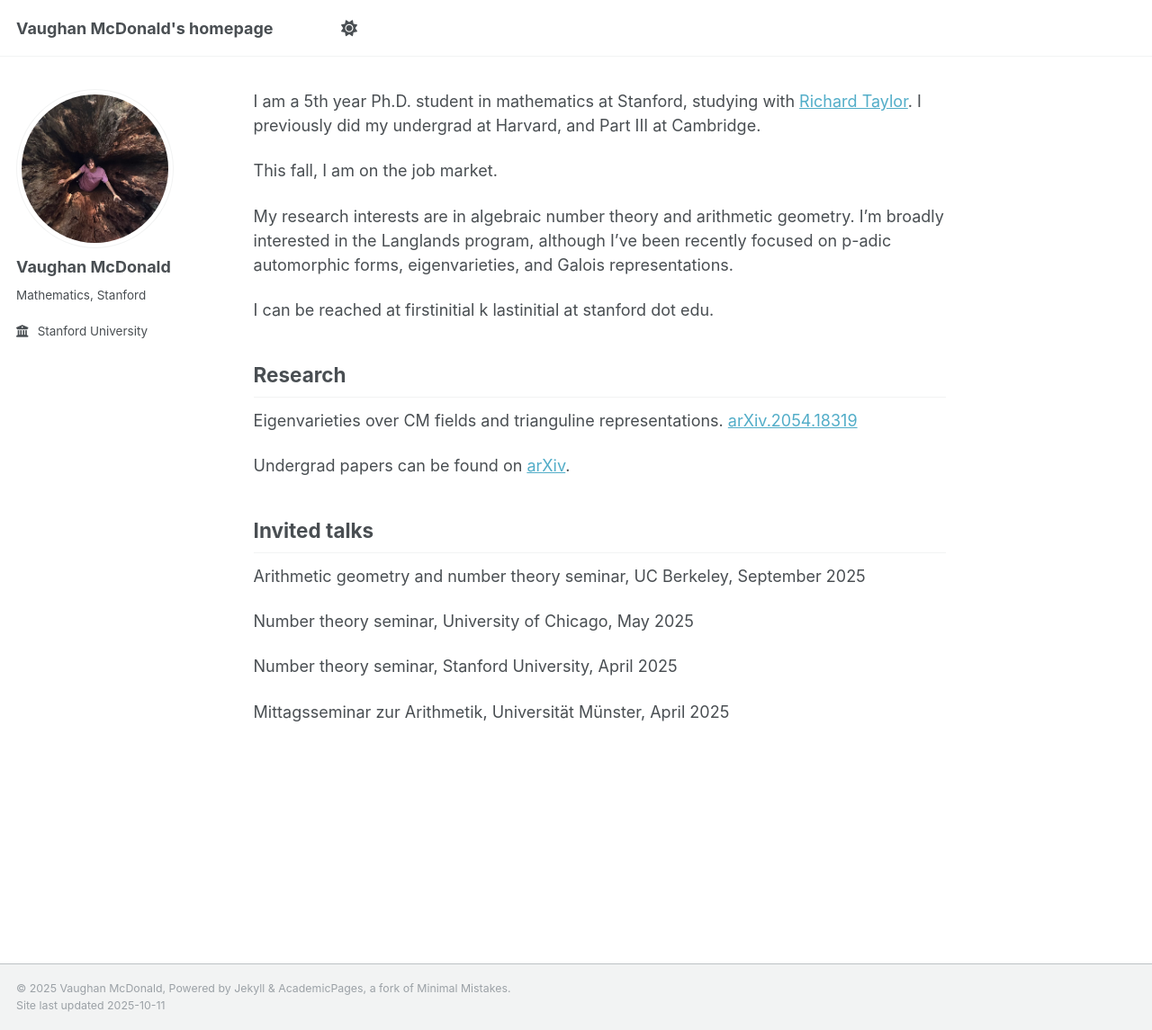
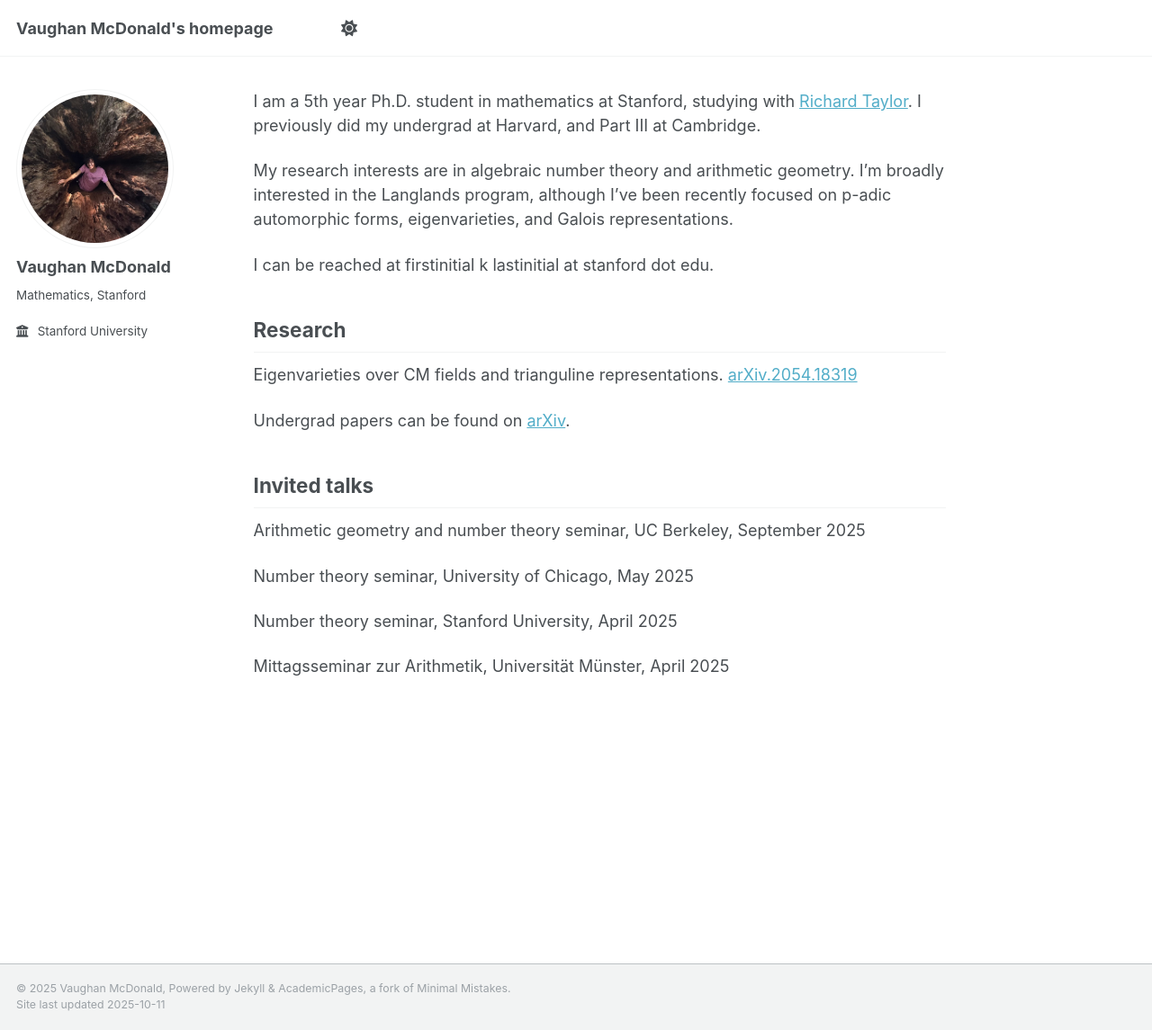
Before and after one commit to mcvaughanald/mcvaughanald.github.io, a Jekyll site: the page built from _pages/about.md, in a window 1280 px wide and 1145 px high. Shown: the whole window at 90% size. Built offline with Jekyll 4.4.1, drawn with Linux system fonts in a browser that asks for light colours.

Commit message:
Update about.md

```diff
--- a/_pages/about.md
+++ b/_pages/about.md
@@ -8,8 +8,6 @@ redirect_from:
 ---
 
 I am a 5th year Ph.D. student in mathematics at Stanford, studying with [Richard Taylor](https://virtualmath1.stanford.edu/~rltaylor/). I previously did my undergrad at Harvard, and Part III at Cambridge.
-
-This fall, I am on the job market.
 
 My research interests are in algebraic number theory and arithmetic geometry. I'm broadly interested in the Langlands program, although I've been recently focused on p-adic automorphic forms, eigenvarieties, and Galois representations.
 
```
